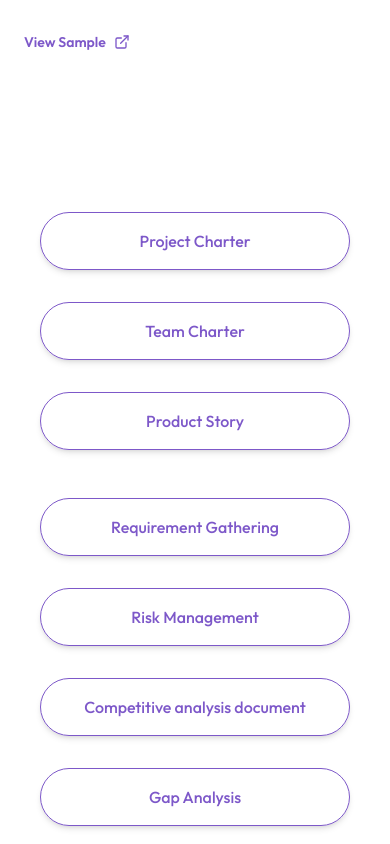
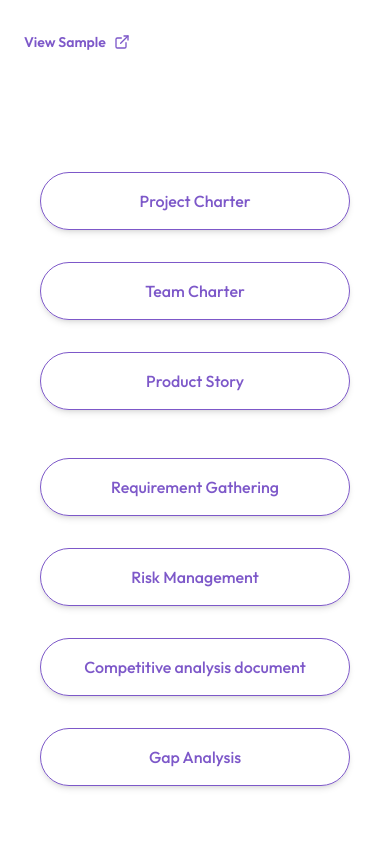
Before and after one commit to rhose1234/phebe-poerfolio, a Next.js app: page / in a window 390 px wide. Shown: the part 2540-3384 px from the top of the page. Built offline with nearby package versions, Linux system fonts and the light colour scheme.

Commit message:
reduced the padding in the documents section

```diff
--- a/src/app/sections/documents.jsx
+++ b/src/app/sections/documents.jsx
@@ -12,8 +12,8 @@ export default function Documents() {
   ];
 
   return (
-    <div className="px-10 md:px-20 lg:px-20 bg-white dark:bg-background">
-    <div className=" max-w-5xl md:max-w-7xl lg:max-w-7xl mx-auto py-20 flex flex-col items-center gap-12 ">
+    <div className="px-10 md:px-20 lg:px-20 bg-white dark:bg-background py-10 md:py-20 lg:py-20">
+    <div className=" max-w-5xl md:max-w-7xl lg:max-w-7xl mx-auto  flex flex-col items-center gap-12 ">
 
       {/* Top row: 3 items */}
       <div className="grid grid-cols-1 sm:grid-cols-2 lg:grid-cols-3 gap-8 justify-center w-full max-w-5xl">
```
